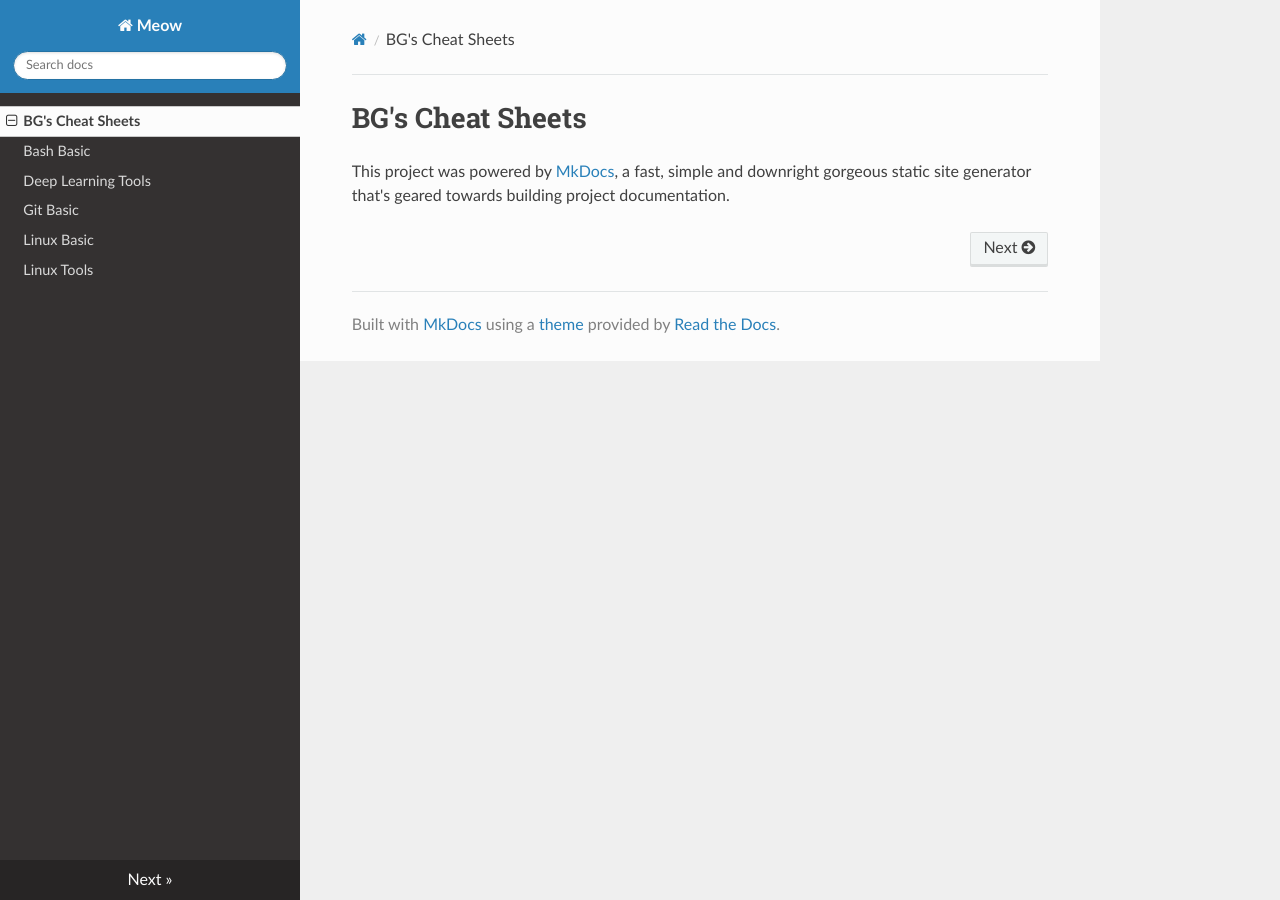
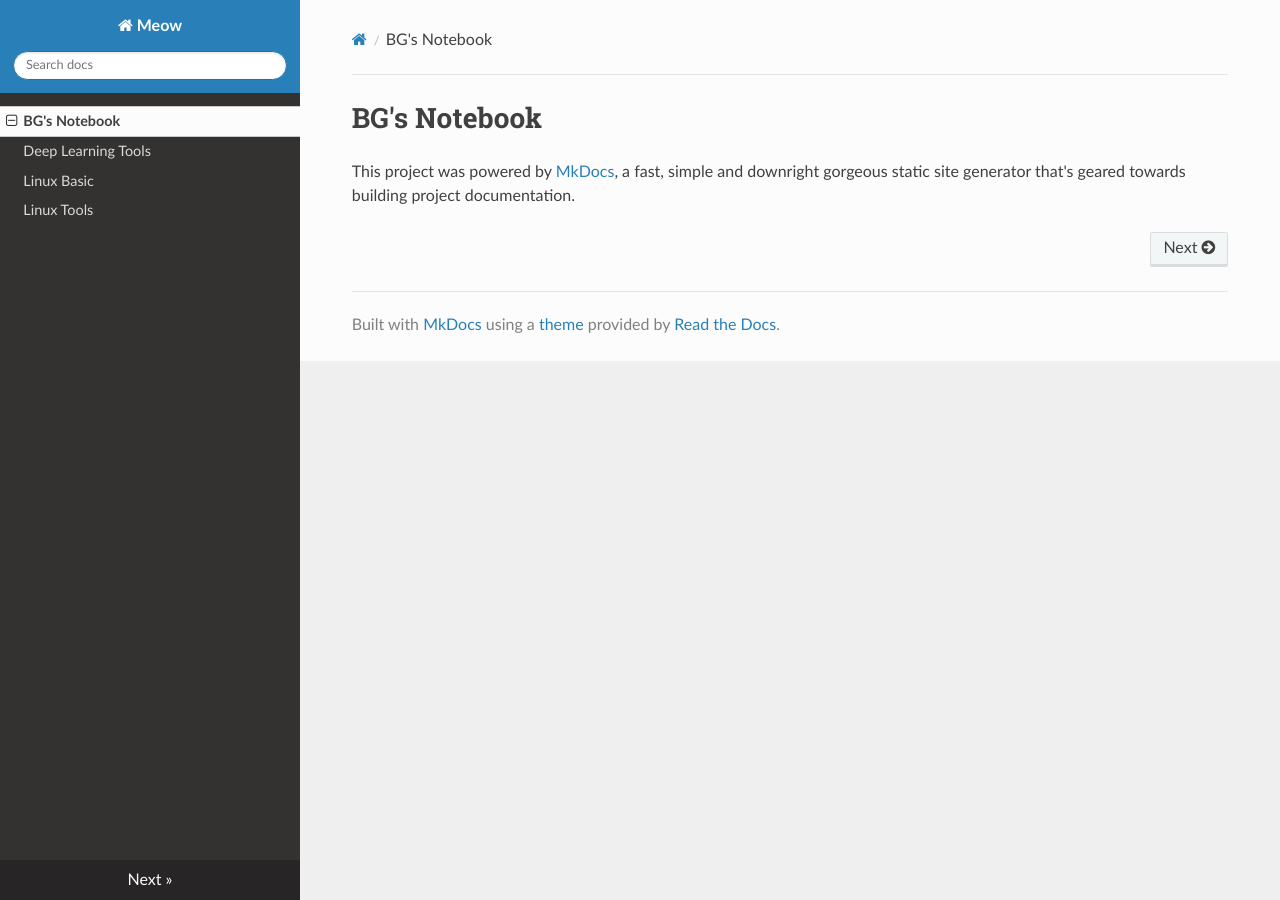
Before and after one commit to BIGBALLON/Meow, an MkDocs documentation site: the page built from docs/index.md, in a window 1280 px wide. Built offline with MkDocs 1.6.1, drawn with Linux system fonts in a browser that asks for light colours; nearby versions of some CDN libraries.

Commit message:
:smile: change style

```diff
--- a/docs/bash.md
+++ /dev/null
@@ -1 +0,0 @@
-# Bash Basic
--- /dev/null
+++ b/docs/extra.css
@@ -0,0 +1,3 @@
+.wy-nav-content {
+	max-width: 1368px;
+}
--- a/docs/git.md
+++ /dev/null
@@ -1 +0,0 @@
-# Git Basic
--- a/docs/index.md
+++ b/docs/index.md
@@ -1,3 +1,3 @@
-# BG's Cheat Sheets
+# BG's Notebook
 
 This project was powered by [MkDocs](https://www.mkdocs.org/), a fast, simple and downright gorgeous static site generator that's geared towards building project documentation.
--- a/mkdocs.yml
+++ b/mkdocs.yml
@@ -1,13 +1,21 @@
 site_name: Meow
-theme: readthedocs
+theme:
+  name: readthedocs
+  highlightjs: true
+  hljs_languages:
+    - yaml
+    - rust
 
 site_url: https://bigballon.github.io/Meow/
 
-markdown_extensions:
-  - pymdownx.arithmatex
 
 extra_javascript:
   - https://cdn.mathjax.org/mathjax/latest/MathJax.js?config=TeX-AMS-MML_HTMLorMML
+extra_css:
+  - extra.css
+
+markdown_extensions:
+  - pymdownx.arithmatex
 
 extra:
   disqus: BIGBALLON
```
Also changed, not shown: docs/img/favicon.ico (added).
